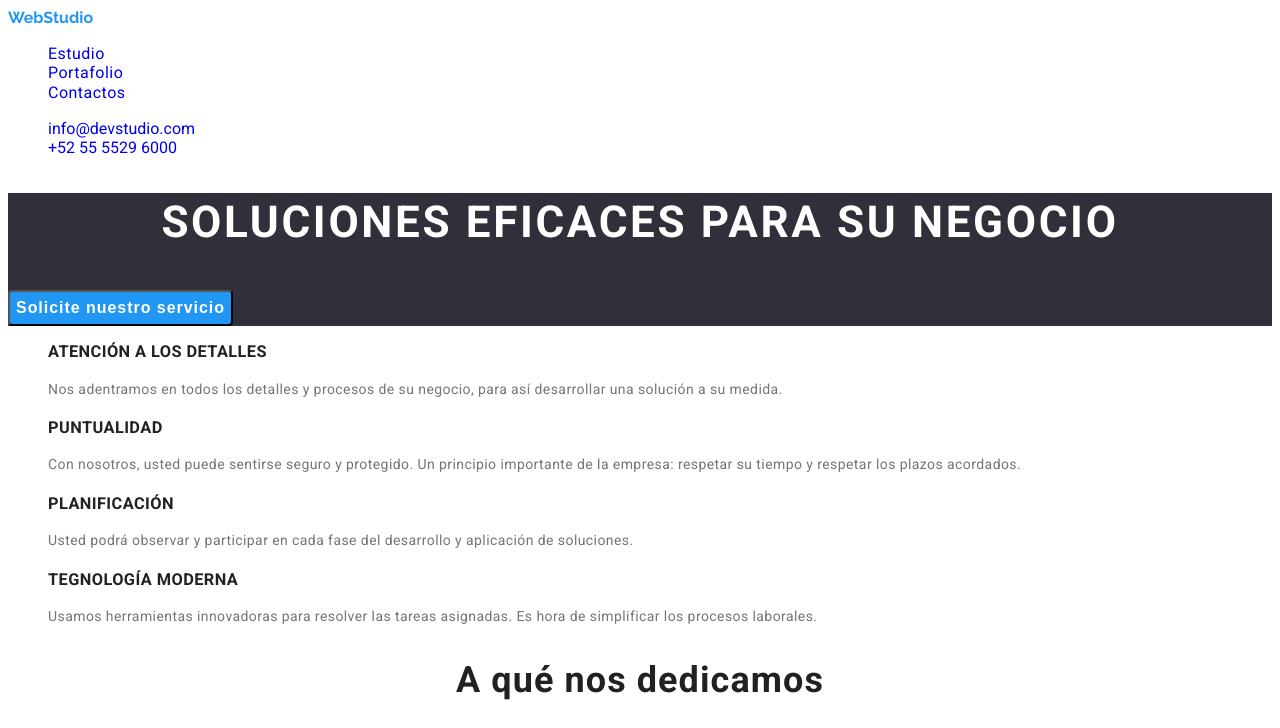
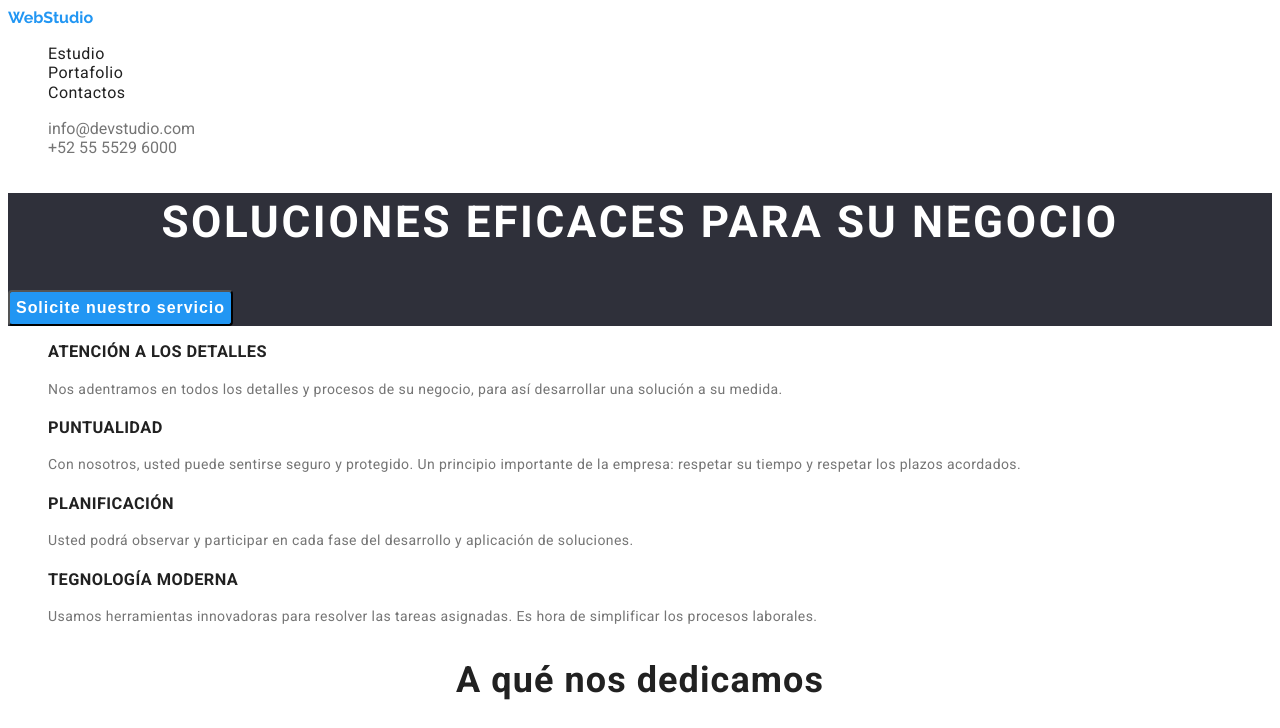
Before and after one commit to alemadera/goit-markup-hw-02, a plain HTML site: page index.html in a window 1280 px wide. Shown: the top 728 px of the page. Drawn offline with Linux system fonts and the light colour scheme.

Commit message:
Update styles.css

```diff
--- a/css/styles.css
+++ b/css/styles.css
@@ -23,6 +23,7 @@ body{
 }
 
 .navigation-item .navigation-link{
+  color: rgba(33, 33, 33, 1);
   text-decoration: none;
   line-height: 1.17;
   letter-spacing: 0.03em;
@@ -37,8 +38,10 @@ body{
 }
 
 .contact-link{
+  color:var(--font-color);
   text-decoration: none;
 }
+
 .contact-item .contact-link:hover{
   color: var(--primary-color);
   line-height: 1.17;
```
